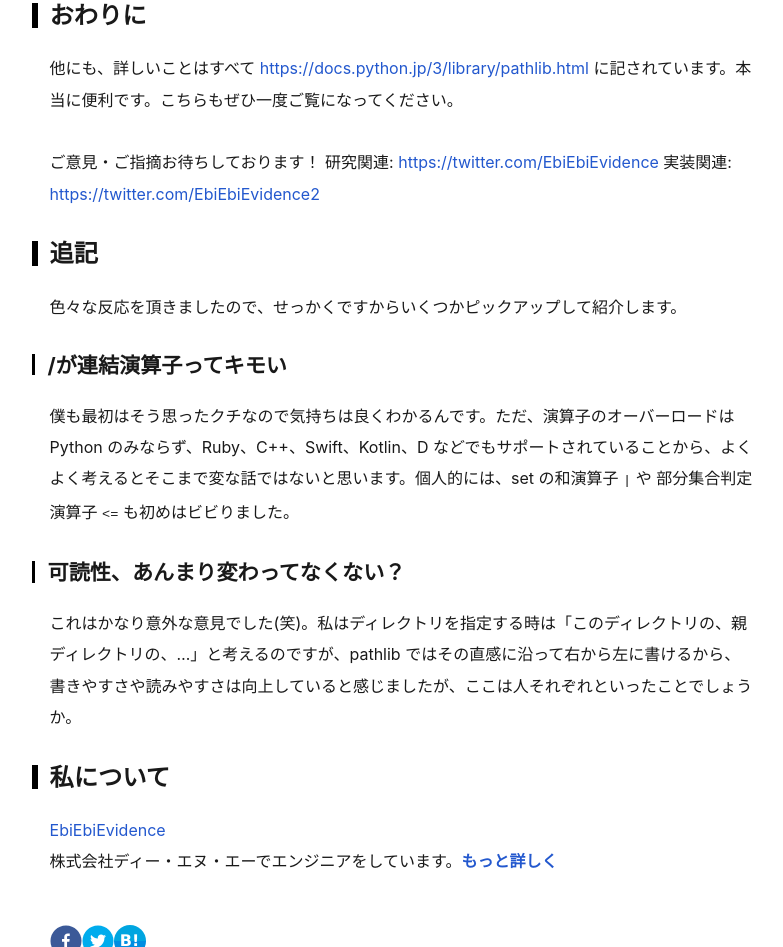
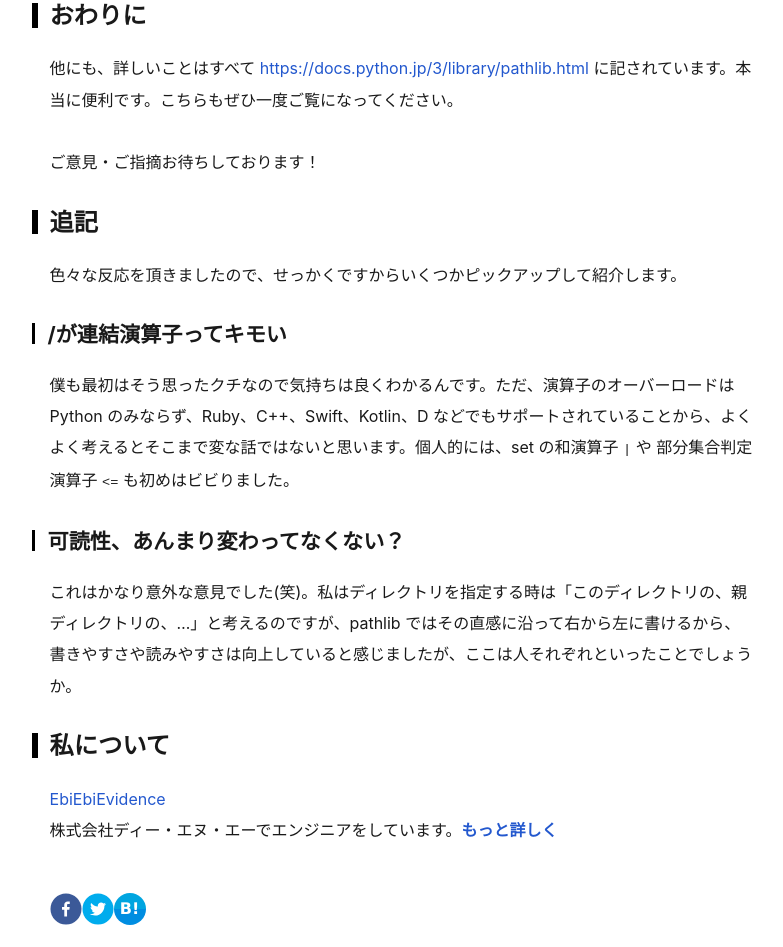
Before and after one commit to yamanoku/iwasa-kosui-blog, a Gatsby site: page /posts/stop-to-use-os-path-and-open/ in a window 1280 px wide. Shown: the part 3247-4194 px from the top of the page, without its empty margins (238-1021 px from the left). Built offline with nearby package versions, Linux system fonts and the light colour scheme; Gatsby itself is replaced by a stand-in of ours; some packages are replaced by stand-ins of ours.

Commit message:
Twitterアカウント変更への対応

```diff
--- a/content/blog/stop-to-use-os-path-and-open/index.md
+++ b/content/blog/stop-to-use-os-path-and-open/index.md
@@ -103,8 +103,6 @@ pathlib を使用すれば、ファイルの一覧の取得も `datasets_dir.glo
 他にも、詳しいことはすべて https://docs.python.jp/3/library/pathlib.html に記されています。本当に便利です。こちらもぜひ一度ご覧になってください。
 
 ご意見・ご指摘お待ちしております！
-研究関連: https://twitter.com/EbiEbiEvidence
-実装関連: https://twitter.com/EbiEbiEvidence2
 
 ## 追記
 
--- a/gatsby-config.js
+++ b/gatsby-config.js
@@ -5,7 +5,7 @@ module.exports = {
     description: `EbiEbiEvidence`,
     siteUrl: `https://www.ebiebievidence.com`,
     social: {
-      twitter: `EbiEbiEvidence2`,
+      twitter: `EbiEbiEvidence`,
     },
   },
   plugins: [
```
